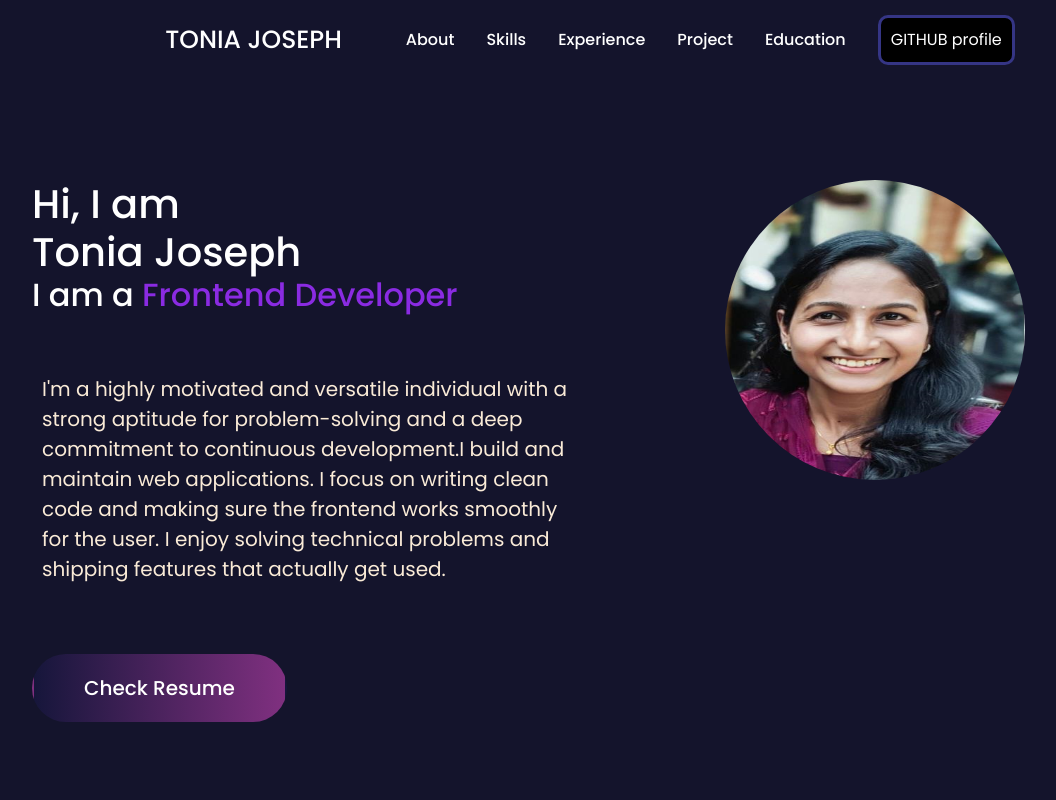
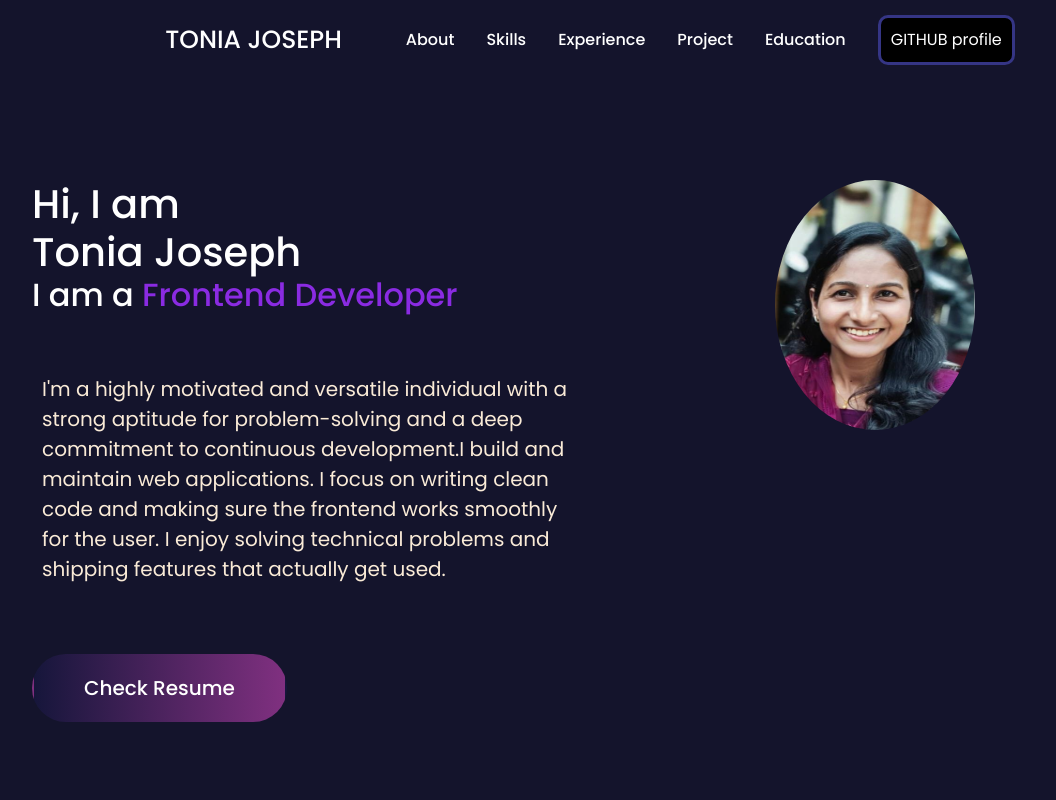
Before and after one commit to TONIAJOSEPH/portfolio, a React (Vite) app in the folder vite-project/: page / in a window 1280 px wide. Shown: the top 800 px of the page, without its empty margins (50-1106 px from the left). Built offline with nearby package versions, Linux system fonts and the light colour scheme.

Commit message:
Update About.css

```diff
--- a/vite-project/src/components/About/About.css
+++ b/vite-project/src/components/About/About.css
@@ -41,8 +41,8 @@
 }
 
 .profilePhoto {
-  width: 300px;
-  height: 300px;
+  width: 200px;
+  height: 250px;
   border-radius: 50%;
 }
 
```
